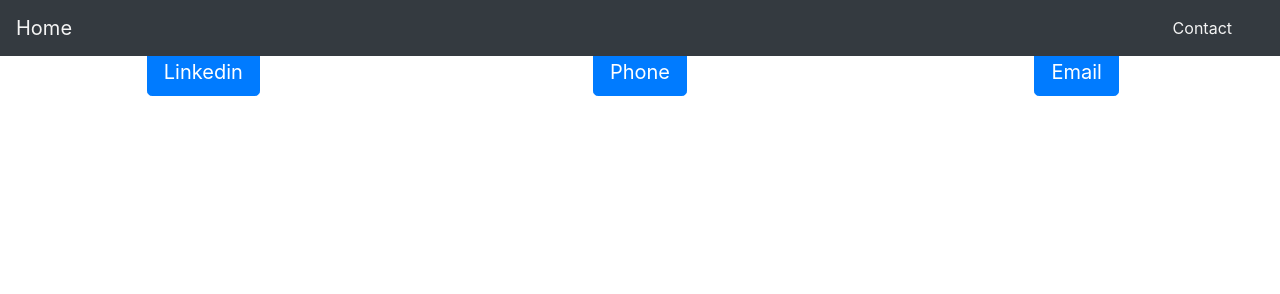
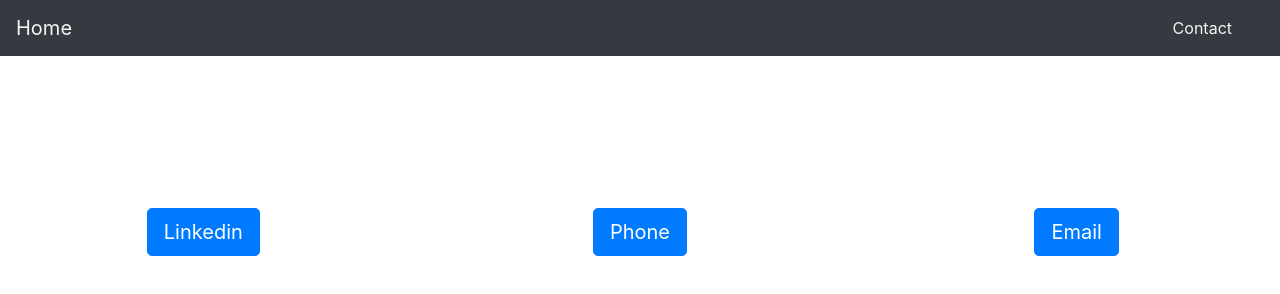
Before and after one commit to jrubino22/portfolio-site, a website: page contact.html in a window 1280 px wide. Drawn offline with nearby package versions, Linux system fonts and the light colour scheme.

Commit message:
btn spacing

```diff
--- a/contact.html
+++ b/contact.html
@@ -31,17 +31,17 @@
     </nav>
 
     <div class="row mt-5">
-        <div class="col-md-4 col-xs-12 center-text">
+        <div class="col-md-4 col-xs-12 center-text small-btn-spacing large-btn-spacing">
             <a href="https://www.linkedin.com/in/joseph-rubino-a33a31161/">
                 <button type="button" class="btn btn-lg btn-primary">Linkedin</button>
             </a>
         </div>
-        <div class="col-md-4 col-xs-12 center-text">
+        <div class="col-md-4 col-xs-12 center-text small-btn-spacing large-btn-spacing">
             <a href="tel:3607736504">
                 <button type="button" class="btn btn-lg btn-primary">Phone</button>
             </a>
         </div>
-        <div class="col-md-4 col-xs-12 center-text">
+        <div class="col-md-4 col-xs-12 center-text small-btn-spacing large-btn-spacing">
             <a href="mailto:rubinoja22@gmail.com">
                 <button type="button" class="btn btn-lg btn-primary">Email</button>
             </a>
--- a/css/style.css
+++ b/css/style.css
@@ -129,3 +129,15 @@
    .center-text {
        text-align: center;
    }
+
+   @media screen and (max-width: 992px){
+        .small-btn-spacing{
+            margin-top: 20%;
+        }
+   }
+
+   @media screen and (min-width: 992px){
+       .large-btn-spacing{
+           margin-top: 10em;
+       }
+   }
```
